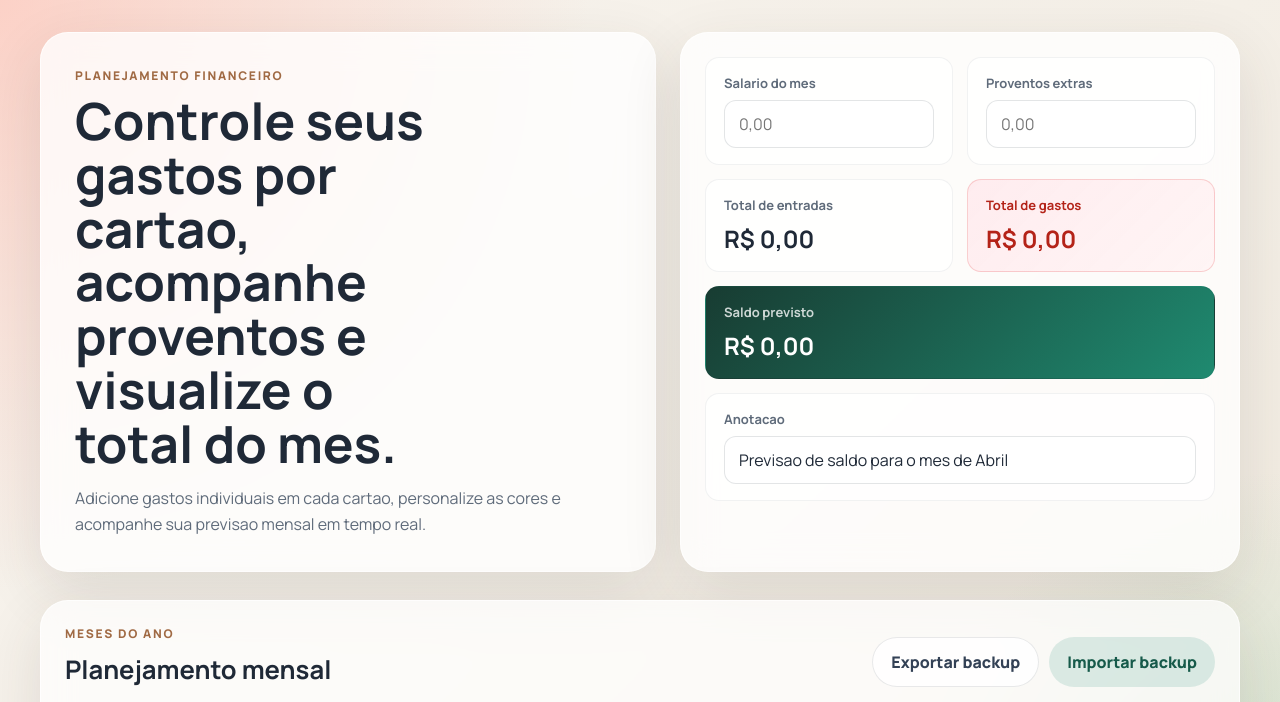
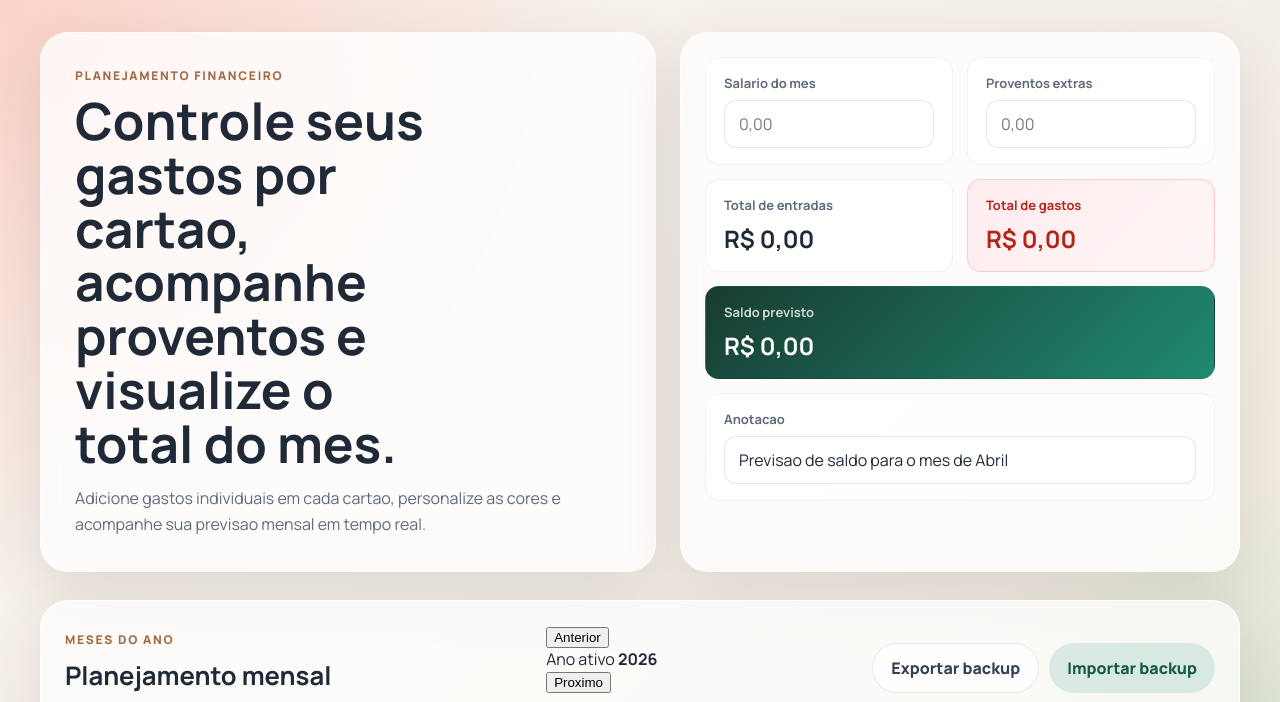
Before and after one commit to Matheus0062/controle-financeiro, a plain HTML site: page index.html in a window 1280 px wide. Shown: the top 702 px of the page. Drawn offline with Linux system fonts and the light colour scheme.

Commit message:
Update index.html

```diff
--- a/index.html
+++ b/index.html
@@ -69,9 +69,18 @@
 
     <section class="month-planner">
       <div class="month-planner-head">
-        <div>
+        <div class="month-planner-title">
           <p class="section-label">Meses do Ano</p>
           <h2>Planejamento mensal</h2>
+        </div>
+
+        <div class="year-switcher">
+          <button id="previousYearButton" class="year-button" type="button" aria-label="Ano anterior">Anterior</button>
+          <div class="year-display">
+            <span>Ano ativo</span>
+            <strong id="activeYearLabel">2026</strong>
+          </div>
+          <button id="nextYearButton" class="year-button" type="button" aria-label="Proximo ano">Proximo</button>
         </div>
 
         <div class="month-actions">
```
